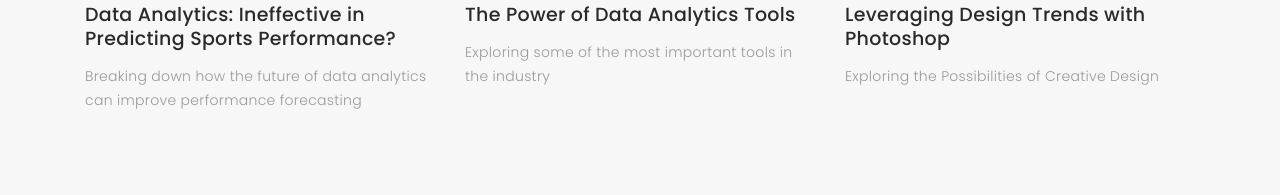
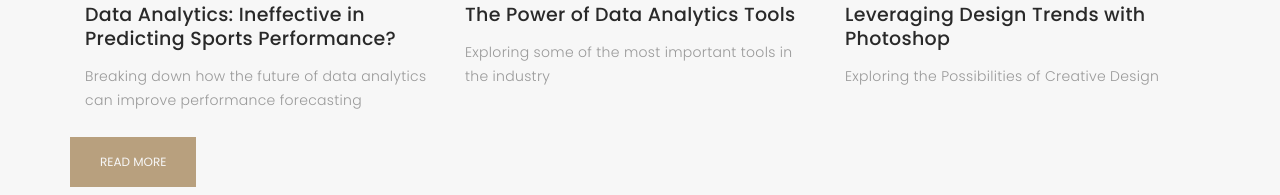
Before and after one commit to okaijeremiah/Okaijeremiah.github.io, a plain HTML site: page salary_overview.html in a window 1280 px wide. Shown: the part 2316-2511 px from the top of the page. Drawn offline with Linux system fonts and the light colour scheme; grey boxes are pictures that could not be loaded; files whose address does not match are found by name; a web font is replaced by a local one.

Commit message:
Update salary_overview.html

```diff
--- a/salary_overview.html
+++ b/salary_overview.html
@@ -229,6 +229,10 @@
 
             </div>
           </div>
+          <div class="text-center">
+          <button type="button" class="btn btn-primary" id="see-more">Read More</button>
+          <a href="./more_articles"></a>
+          </div>
 
         </div>
       </div>
```
